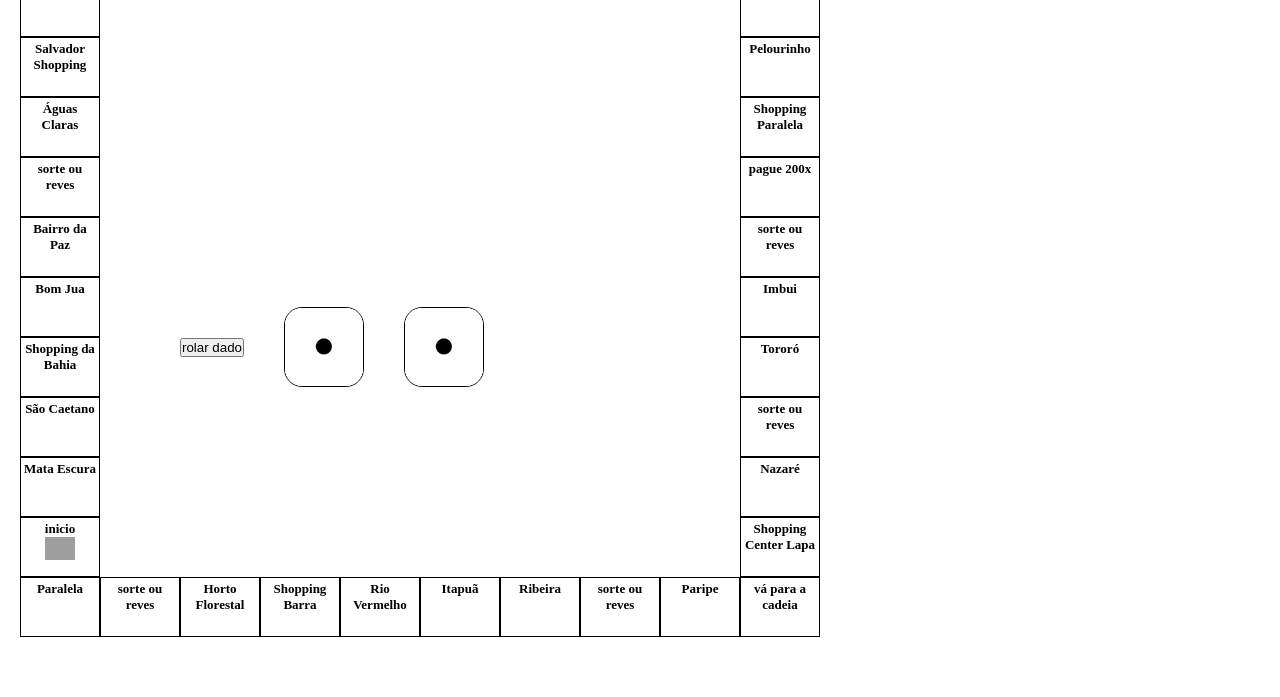
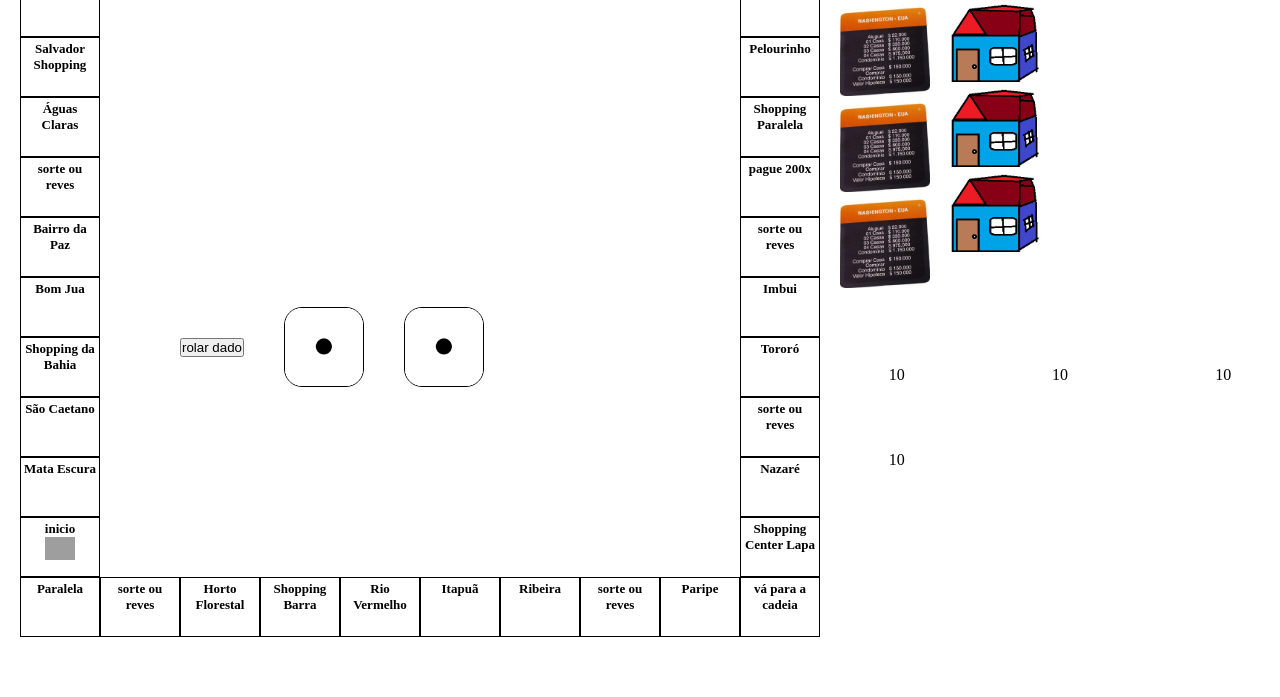
Before and after one commit to felpsnaitor/javascript-banco-imobiliario-modelo-salvador, a plain HTML site: page index.html in a window 1280 px wide. Shown: the part 103-800 px from the top of the page. Drawn offline with Linux system fonts and the light colour scheme; grey boxes are pictures that could not be loaded.

Commit message:
implementando banco e jogador status HTML e CSS basico

```diff
--- a/index.html
+++ b/index.html
@@ -11,6 +11,7 @@
 <body>
     <div class="container">
         <div class="container__tabuleiro">
+            <!-- div casa sendo gerada pelo javascript -->
 
             <div class="container__tabuleiro__casa">
                 <div class="separador__horizontal">
@@ -20,10 +21,9 @@
                 <div class="separador__vestical">
                     <div class="rua" id="rua01"></div>
 
-                    <div class="container__tabuleiro__cartas-sorte-reves">
-
-                    </div>
-
+                    <!-- div Sorte ou Reves sendo gerada pelo javascript -->
+                    <div class="container__tabuleiro__cartas-sorte-reves"></div>
+                    <!-- Dados sendo gerada pelo javascript -->
                     <div class="container__dados">
                         <button id="btn-dado">rolar dado</button>
                         <div class="dado" id="dado01">
@@ -40,15 +40,75 @@
                     <div class="rua" id="rua04"></div>
 
                 </div>
-                <!-- div casa sendo gerada pelo javascript -->
+            </div>
+        </div>
+        <div class="container__lado-direito">
+            <div class="container__banco">
+                <div class="banco-posse">
+                    <h1>Banco</h1>
+                    <h1 #valor-do-banco>R$100.000</h1>
+                </div>
+                <div class="caixa-de-itens-do-banco">
+                    <div class="banco-cartoes">
+                        <!-- Cartas Geradas Pelo JavaScrip -->
+                        <div class="cartoes-de-casa">
+                            <img src="./src/dados/img/carta-casa-teste.png" alt="carta-casa-teste" srcset="">
+                        </div>
+                        <div class="cartoes-de-casa">
+                            <img src="./src/dados/img/carta-casa-teste.png" alt="carta-casa-teste" srcset="">
+                        </div><div class="cartoes-de-casa">
+                            <img src="./src/dados/img/carta-casa-teste.png" alt="carta-casa-teste" srcset="">
+                        </div>
+
+                    </div>
+
+                    <div class="banco-casas">
+                        <div class="foto-da-casa">
+                            <img src="./src/dados/img/img-casa-teste.png" alt="">
+                        </div>
+                        <div class="foto-da-casa">
+                            <img src="./src/dados/img/img-casa-teste.png" alt="">
+                        </div>
+                        <div class="foto-da-casa">
+                            <img src="./src/dados/img/img-casa-teste.png" alt="">
+                        </div>
+                    </div>
                 </div>
             </div>
+            <div class="container__posses-do-jogador">
+                <div class="jogador-status">
+                    <div class="img-do-jogador"></div>
+                    <div class="posse-do-jogador">10</div>
+                    <div class="cartas-do-jogador"></div>
+                </div>
+                <div class="jogador-status">
+                    <div class="img-do-jogador"></div>
+                    <div class="posse-do-jogador">10</div>
+                    <div class="cartas-do-jogador"></div>
+                </div>
+                <div class="jogador-status">
+                    <div class="img-do-jogador"></div>
+                    <div class="posse-do-jogador">10</div>
+                    <div class="cartas-do-jogador"></div>
+                </div>
+                <div class="jogador-status">
+                    <div class="img-do-jogador"></div>
+                    <div class="posse-do-jogador">10</div>
+                    <div class="cartas-do-jogador"></div>
+                </div>
+                <!-- <div class="jogador-status">
+                    <div class="img-do-jogador"></div>
+                    <div class="posse-do-jogador">10</div>
+                    <div class="cartas-do-jogador"></div>
+                </div> -->
+                <!-- <div class="jogador-status">
+                    <div class="img-do-jogador"></div>
+                    <div class="posse-do-jogador">10</div>
+                    <div class="cartas-do-jogador"></div>
+                </div> -->
+            </div>
         </div>
-
-
-
     </div>
-
 
     <!-- JS -->
     <script src="./src/script/engine.js" defer></script>
--- a/src/script/engine.js
+++ b/src/script/engine.js
@@ -602,9 +602,9 @@ function foiPreso(){
                 // Condissão para sair da prinsao
                 if(jogadores[0].status === "preso" && diaDePrisao === 3){
                    liberdade()
-                // Conndissão para sair das ferias
                 } else if (jogadores[0].status === "preso" && manha == 1){
                     liberdade()
+                    // Conndissão para sair das ferias
                  }else if (jogadores[0].status === "ferias" && diaDePrisao === 2 ){
                     liberdade()
                 }
--- a/src/styles/main.css
+++ b/src/styles/main.css
@@ -2,7 +2,9 @@
 
 .container{
     width: 800px;
+
     margin: 20px;
+    display: flex;
 }
 
 .container__tabuleiro__casa > .separador__horizontal{
@@ -92,3 +94,58 @@
 .girando-card {
     transform: rotate3d(1, 1, 1, 360deg);
 }
+
+/* PAINEL A DIREITA*/
+.container__lado-direito {
+    display: grid;
+}
+/* Banco */
+.container__banco{
+    display: grid;
+    height: 240px;
+    gap: 30px;
+    margin: 20px;
+}
+
+.banco-posse {
+    display: flex;
+    gap: 30px;
+    width: 320px;
+}
+.caixa-de-itens-do-banco{
+    gap: 20px;
+}
+
+.cartoes-de-casa > img , .foto-da-casa > img{
+    width: 90px;
+
+}
+.caixa-de-itens-do-banco {
+    display: flex;
+}
+
+.banco-casa {
+    width: 160px;
+}
+
+/* Jogador */
+.container__posses-do-jogador {
+    display: grid;
+    /* grid-template-columns faz 3 colunas com largura igual */
+    grid-template-columns: repeat(3, 1fr);
+    /* grid-template-rows faz 2 linhas com altura igual */
+    grid-template-rows: repeat(2, 1fr);
+    gap: 10px;
+    width: 480px;
+    height: 160px;
+  }
+
+.jogador-status{
+    width: 100%;
+    height: 100%;
+    /* Inclui borda na largura e altura total */
+    box-sizing: border-box;
+    display: flex;
+    align-items: center;
+    justify-content: center;
+}
```
Also changed, not shown: src/dados/img/carta-casa-teste.png (added), src/dados/img/img-casa-teste.png (added).
